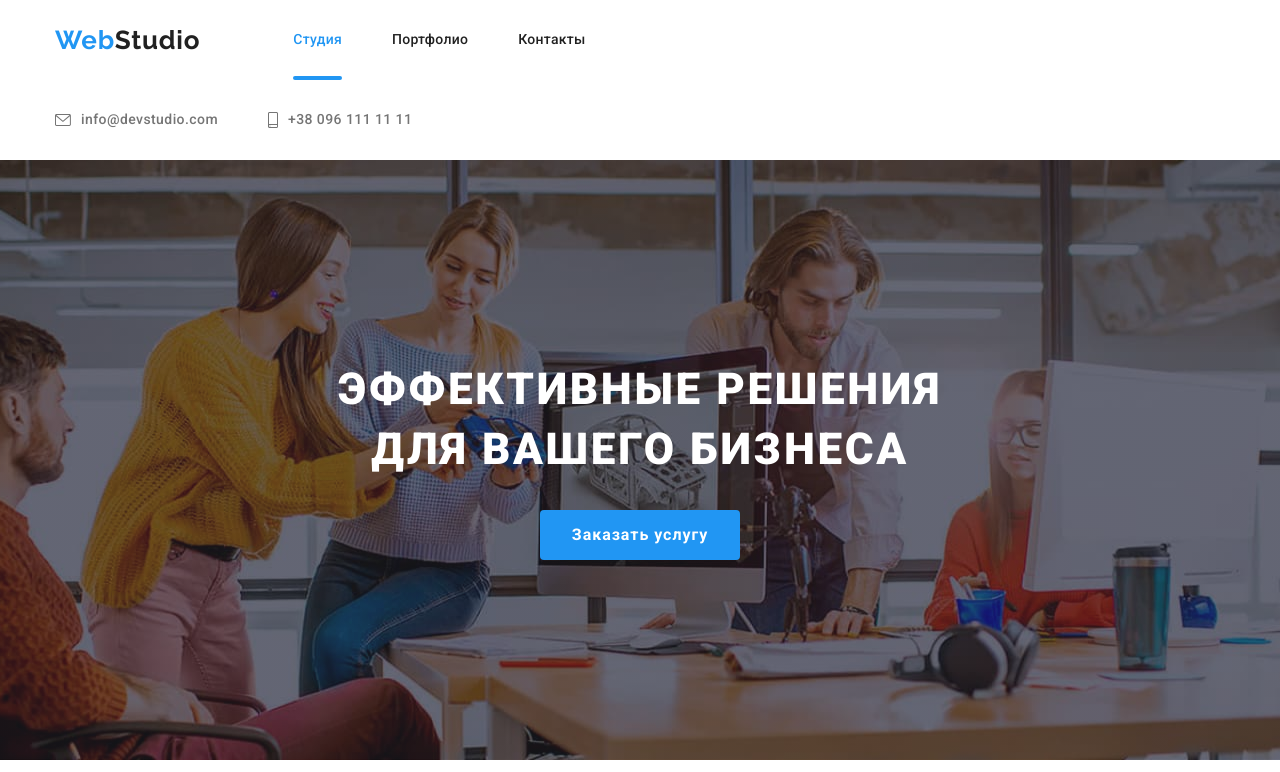
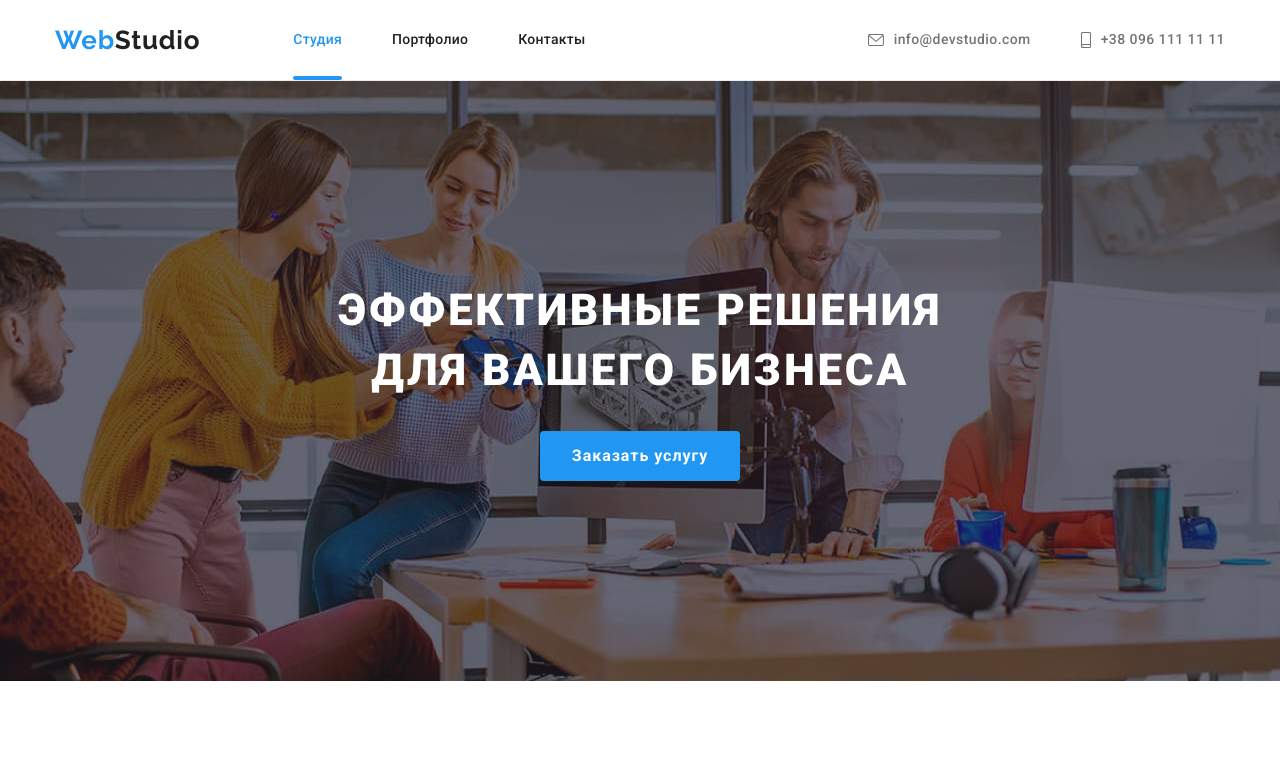
Before and after one commit to MythosOne/goit-markup-hw-07, a plain HTML site: page index.html in a window 1280 px wide. Shown: the top 772 px of the page. Drawn offline with nearby package versions, Linux system fonts and the light colour scheme; files that its build step writes are made by us from their sources.

Commit message:
correct-hw-07-sccs-Alona

```diff
--- a/sass/base/_base.scss
+++ b/sass/base/_base.scss
@@ -1,7 +1,7 @@
 body {
     background-color: #ffffff;
     color: #212121;
-    font-family: Roboto, sans-serif;
+    font-family: var(--prymary-font);
   }
 
   a {
--- a/sass/components/_page-header.scss
+++ b/sass/components/_page-header.scss
@@ -1,3 +1,12 @@
+.page-header {
+  border-bottom: 1px solid #ececec;
+}
+
+.header__container {
+    display: flex;
+    align-items: center;
+}
+
 .main-nav {
     display: flex;
     align-items: center;
```
Also changed, not shown: css/main.css, css/main.min.css, 2 other files.
